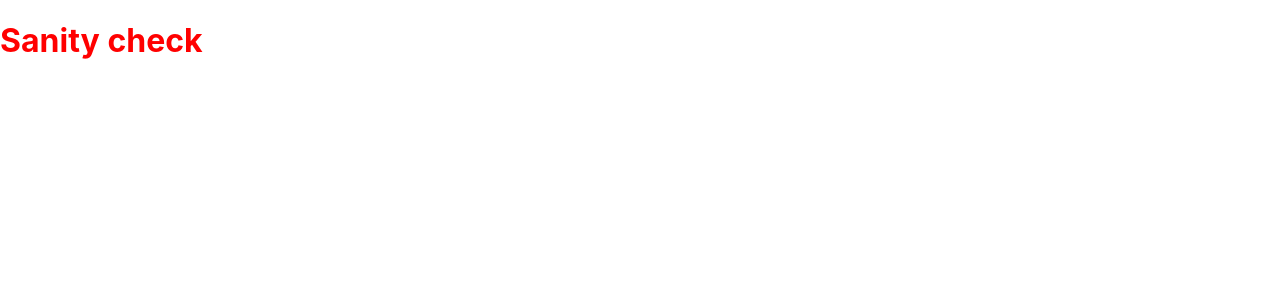
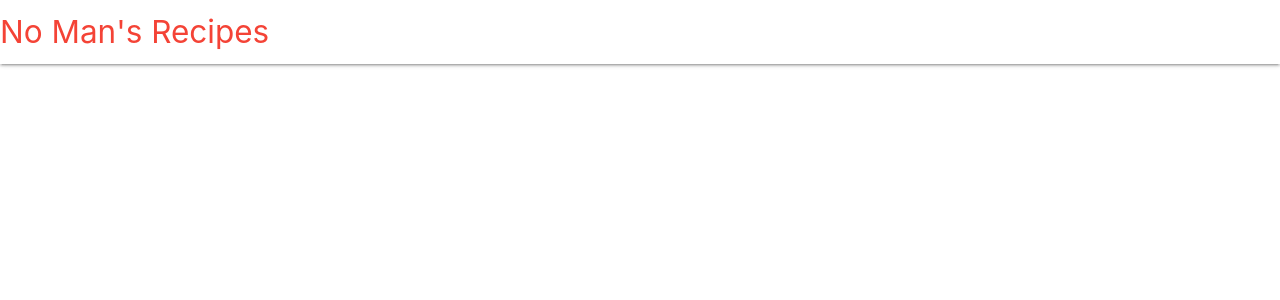
Before and after one commit to NathanMuss/nms-recipes-react, a React (Create React App) app: page / in a window 1280 px wide. Shown: the top 300 px of the page. Built offline with nearby package versions, Linux system fonts and the light colour scheme; the HTML template or start-up script is replaced by a standard one.

Commit message:
Add NavBar

```diff
--- a/public/index.html
+++ b/public/index.html
@@ -6,6 +6,7 @@
     <meta name="viewport" content="width=device-width, initial-scale=1" />
     <meta name="theme-color" content="#000000" />
     <link rel="manifest" href="%PUBLIC_URL%/manifest.json" />
+    <link rel="stylesheet" href="https://cdnjs.cloudflare.com/ajax/libs/materialize/1.0.0/css/materialize.min.css">
     <title>React App</title>
   </head>
   <body>
--- a/src/App.js
+++ b/src/App.js
@@ -1,12 +1,15 @@
-import React from 'react';
+import React, { Component } from 'react';
 import './App.css';
+import NavBar from './components/NavBar';
 
-function App() {
-  return (
-    <div className="App">
-      <h1>Sanity check</h1>
-    </div>
-  );
+class App extends Component {
+  render() {
+    return (
+      <div className="App">
+          <NavBar />
+      </div>
+    );
+  }
 }
 
 export default App;
--- /dev/null
+++ b/src/components/NavBar.js
@@ -0,0 +1,17 @@
+import React from 'react';
+
+const NavBar = () => {
+    return (
+        <div>
+            <div className="navbar-fixed ">
+                <nav className="white">
+                    <div className="nav-wrapper">
+                        <div className="brand-logo red-text">No Man's Recipes</div>
+                    </div>
+                </nav>
+            </div>
+        </div>
+    );
+}
+
+export default NavBar;
```
